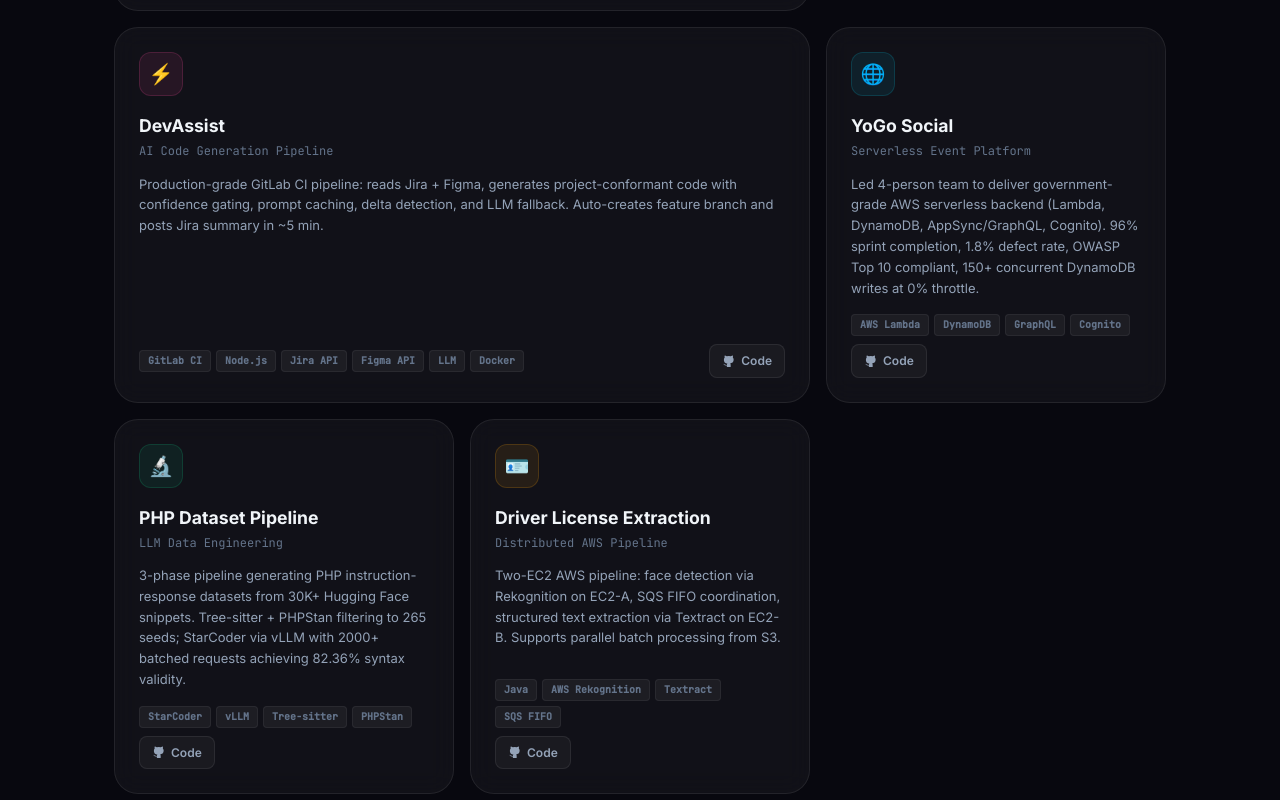
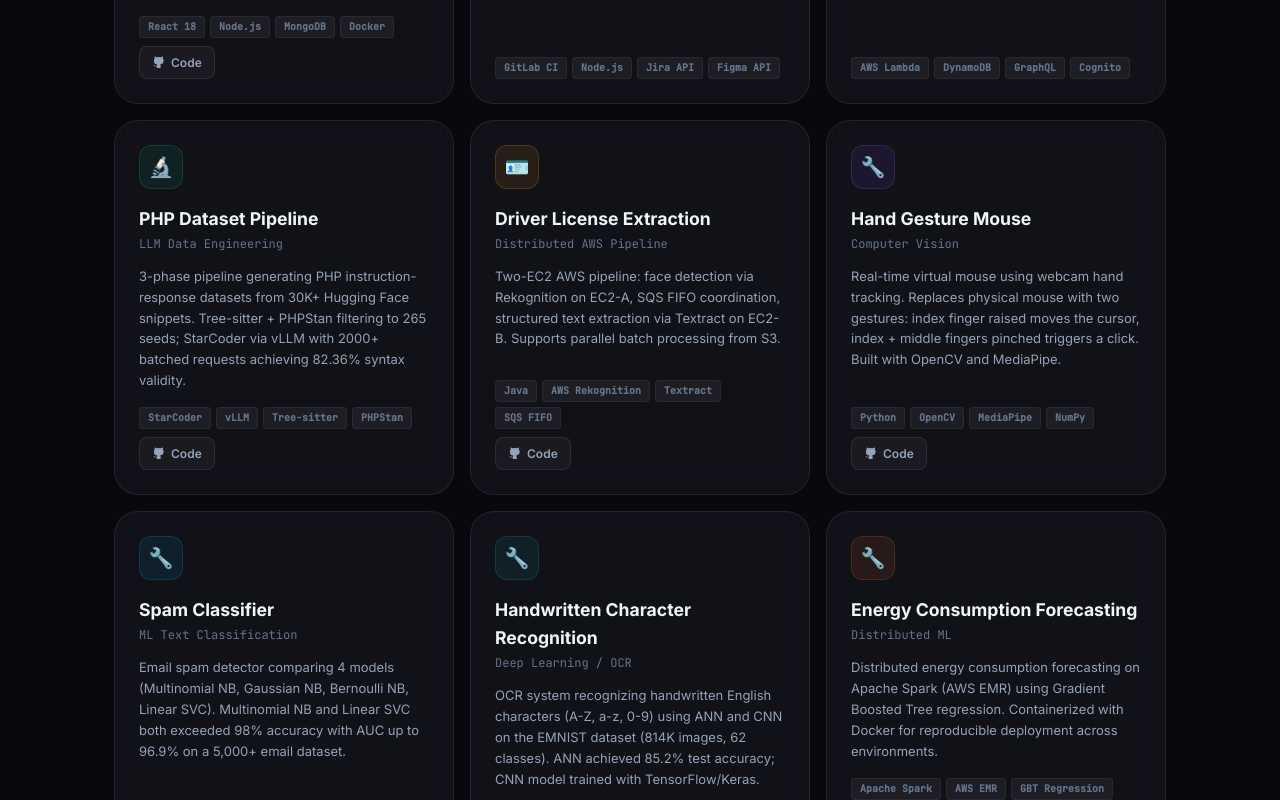
Before and after one commit to sruthivellore/portfolio, a React (Vite) app: page / in a window 1280 px wide. Shown: the part 4240-5040 px from the top of the page. Built offline with nearby package versions, Linux system fonts and the light colour scheme.

Commit message:
Uniform project cards, remove links for private projects, add 4 GitHub projects

```diff
--- a/src/App.css
+++ b/src/App.css
@@ -532,7 +532,6 @@ section { padding: 96px 0; }
 .projects-bento {
   display: grid;
   grid-template-columns: repeat(3, 1fr);
-  grid-template-rows: auto auto;
   gap: 16px;
 }
 .project-card {
@@ -558,7 +557,6 @@ section { padding: 96px 0; }
 }
 .project-card:hover { background: var(--glass-hover); border-color: var(--border-hover); transform: translateY(-3px); box-shadow: 0 16px 48px rgba(0,0,0,0.3); }
 .project-card:hover::before { opacity: 1; }
-.project-card-featured { grid-column: span 2; }
 .project-icon {
   width: 44px; height: 44px;
   border-radius: 12px;
@@ -671,8 +669,7 @@ footer {
 @media (max-width: 1024px) {
   .hero-inner { gap: 40px; }
   .projects-bento { grid-template-columns: 1fr 1fr; }
-  .project-card-featured { grid-column: span 2; }
-}
+  }
 
 @media (max-width: 900px) {
   .about-grid { grid-template-columns: 1fr; gap: 32px; }
@@ -681,8 +678,7 @@ footer {
   .hero-code { font-size: 11px; }
   .skills-grid { grid-template-columns: repeat(2, 1fr); }
   .projects-bento { grid-template-columns: 1fr 1fr; }
-  .project-card-featured { grid-column: span 2; }
-  .ea-grid { grid-template-columns: 1fr; }
+    .ea-grid { grid-template-columns: 1fr; }
   .exp-header { flex-direction: column; align-items: flex-start; }
 }
 
--- a/src/App.jsx
+++ b/src/App.jsx
@@ -75,7 +75,6 @@ export const DATA = {
       description: 'Full-stack platform integrating Gmail & Google Calendar. Read, compose, send, reply, and AI-draft emails; create meetings with Meet links; transcribe and summarize notes; extract tasks, all with a multi-provider AI backend (OpenAI, Gemini, Groq) and AES-256-GCM key storage.',
       tech: ['React 18', 'Node.js', 'MongoDB', 'Docker', 'AWS ECR', 'GitLab CI'],
       github: 'https://github.com/sruthivellore',
-      featured: true,
       color: '#7c3aed',
     },
     {
@@ -83,8 +82,7 @@ export const DATA = {
       subtitle: 'AI Code Generation Pipeline',
       description: 'Production-grade GitLab CI pipeline: reads Jira + Figma, generates project-conformant code with confidence gating, prompt caching, delta detection, and LLM fallback. Auto-creates feature branch and posts Jira summary in ~5 min.',
       tech: ['GitLab CI', 'Node.js', 'Jira API', 'Figma API', 'LLM', 'Docker'],
-      github: 'https://github.com/sruthivellore',
-      featured: true,
+      github: null,
       color: '#ec4899',
     },
     {
@@ -92,8 +90,7 @@ export const DATA = {
       subtitle: 'Serverless Event Platform',
       description: 'Led 4-person team to deliver government-grade AWS serverless backend (Lambda, DynamoDB, AppSync/GraphQL, Cognito). 96% sprint completion, 1.8% defect rate, OWASP Top 10 compliant, 150+ concurrent DynamoDB writes at 0% throttle.',
       tech: ['AWS Lambda', 'DynamoDB', 'GraphQL', 'Cognito', 'TypeScript'],
-      github: 'https://github.com/sruthivellore',
-      featured: false,
+      github: null,
       color: '#06b6d4',
     },
     {
@@ -102,7 +99,6 @@ export const DATA = {
       description: '3-phase pipeline generating PHP instruction-response datasets from 30K+ Hugging Face snippets. Tree-sitter + PHPStan filtering to 265 seeds; StarCoder via vLLM with 2000+ batched requests achieving 82.36% syntax validity.',
       tech: ['StarCoder', 'vLLM', 'Tree-sitter', 'PHPStan', 'Python'],
       github: 'https://github.com/sruthivellore',
-      featured: false,
       color: '#10b981',
     },
     {
@@ -111,8 +107,39 @@ export const DATA = {
       description: 'Two-EC2 AWS pipeline: face detection via Rekognition on EC2-A, SQS FIFO coordination, structured text extraction via Textract on EC2-B. Supports parallel batch processing from S3.',
       tech: ['Java', 'AWS Rekognition', 'Textract', 'SQS FIFO', 'S3'],
       github: 'https://github.com/sruthivellore/DriverLicenseDetailsExtraction',
-      featured: false,
       color: '#f59e0b',
+    },
+    {
+      name: 'Hand Gesture Mouse',
+      subtitle: 'Computer Vision',
+      description: 'Real-time virtual mouse using webcam hand tracking. Replaces physical mouse with two gestures: index finger raised moves the cursor, index + middle fingers pinched triggers a click. Built with OpenCV and MediaPipe.',
+      tech: ['Python', 'OpenCV', 'MediaPipe', 'NumPy'],
+      github: 'https://github.com/sruthivellore/Real-Time-Hand-Gesture-Recognition-for-Mouse-Control',
+      color: '#8b5cf6',
+    },
+    {
+      name: 'Spam Classifier',
+      subtitle: 'ML Text Classification',
+      description: 'Email spam detector comparing 4 models (Multinomial NB, Gaussian NB, Bernoulli NB, Linear SVC). Multinomial NB and Linear SVC both exceeded 98% accuracy with AUC up to 96.9% on a 5,000+ email dataset.',
+      tech: ['Python', 'scikit-learn', 'NLTK', 'Pandas', 'Matplotlib'],
+      github: 'https://github.com/sruthivellore/SpamClassifier',
+      color: '#0ea5e9',
+    },
+    {
+      name: 'Handwritten Character Recognition',
+      subtitle: 'Deep Learning / OCR',
+      description: 'OCR system recognizing handwritten English characters (A-Z, a-z, 0-9) using ANN and CNN on the EMNIST dataset (814K images, 62 classes). ANN achieved 85.2% test accuracy; CNN model trained with TensorFlow/Keras.',
+      tech: ['Python', 'TensorFlow', 'Keras', 'OpenCV', 'NumPy'],
+      github: 'https://github.com/sruthivellore/HCR-Using-ANN',
+      color: '#14b8a6',
+    },
+    {
+      name: 'Energy Consumption Forecasting',
+      subtitle: 'Distributed ML',
+      description: 'Distributed energy consumption forecasting on Apache Spark (AWS EMR) using Gradient Boosted Tree regression. Containerized with Docker for reproducible deployment across environments.',
+      tech: ['Apache Spark', 'AWS EMR', 'GBT Regression', 'Docker', 'Python'],
+      github: 'https://github.com/sruthivellore/EnergyPredictSparkAWS',
+      color: '#f97316',
     },
   ],
 
--- a/src/components/Projects.jsx
+++ b/src/components/Projects.jsx
@@ -35,7 +35,7 @@ function ProjectCard({ project, delay }) {
   return (
     <div
       ref={ref}
-      className={`project-card reveal reveal-delay-${Math.min(delay, 4)} ${project.featured ? 'project-card-featured' : ''}`}
+      className={`project-card reveal reveal-delay-${Math.min(delay, 4)}`}
       style={{ '--card-accent': project.color }}
     >
       <div className="project-icon" style={{ background: `${project.color}18`, borderColor: `${project.color}30` }}>
@@ -50,10 +50,12 @@ function ProjectCard({ project, delay }) {
             <span key={t} className="project-tech-tag">{t}</span>
           ))}
         </div>
-        <a href={project.github} target="_blank" rel="noopener" className="project-link">
-          <svg width="13" height="13" viewBox="0 0 24 24" fill="currentColor"><path d="M9 19c-5 1.5-5-2.5-7-3m14 6v-3.87a3.37 3.37 0 0 0-.94-2.61c3.14-.35 6.44-1.54 6.44-7A5.44 5.44 0 0 0 20 4.77 5.07 5.07 0 0 0 19.91 1S18.73.65 16 2.48a13.38 13.38 0 0 0-7 0C6.27.65 5.09 1 5.09 1A5.07 5.07 0 0 0 5 4.77a5.44 5.44 0 0 0-1.5 3.78c0 5.42 3.3 6.61 6.44 7A3.37 3.37 0 0 0 9 18.13V22"/></svg>
-          Code
-        </a>
+        {project.github && (
+          <a href={project.github} target="_blank" rel="noopener" className="project-link">
+            <svg width="13" height="13" viewBox="0 0 24 24" fill="currentColor"><path d="M9 19c-5 1.5-5-2.5-7-3m14 6v-3.87a3.37 3.37 0 0 0-.94-2.61c3.14-.35 6.44-1.54 6.44-7A5.44 5.44 0 0 0 20 4.77 5.07 5.07 0 0 0 19.91 1S18.73.65 16 2.48a13.38 13.38 0 0 0-7 0C6.27.65 5.09 1 5.09 1A5.07 5.07 0 0 0 5 4.77a5.44 5.44 0 0 0-1.5 3.78c0 5.42 3.3 6.61 6.44 7A3.37 3.37 0 0 0 9 18.13V22"/></svg>
+            Code
+          </a>
+        )}
       </div>
     </div>
   )
```
